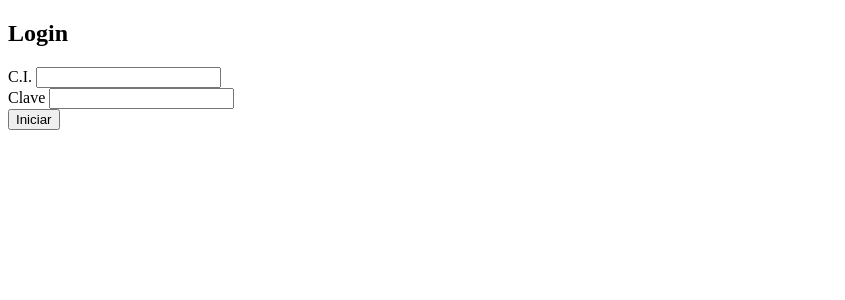
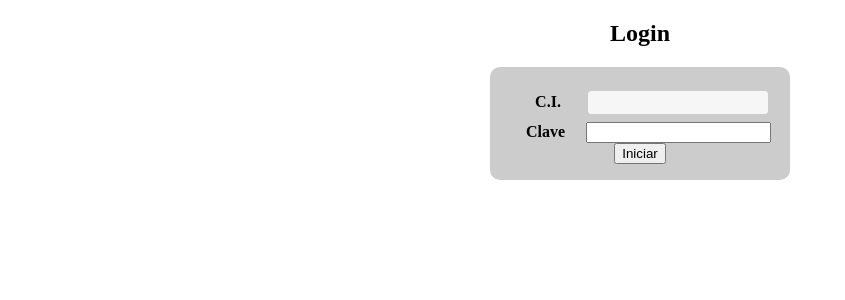
Before and after one commit to djmikelp/Parcial1_PM, a CodeIgniter app: page /database/ in a window 1280 px wide. Shown: the top 300 px of the page, without its empty margins (0-845 px from the left). Run offline with CodeIgniter, Linux system fonts and the light colour scheme; data that the repository does not hold is empty.

Commit message:
Pregunta 1 completada

```diff
--- a/application/controllers/Login_Controller.php
+++ b/application/controllers/Login_Controller.php
@@ -28,10 +28,12 @@ public function __construct()
 				$this->load->view('header', $datos);
 				$this->load->view('Bienvenida');
 				$this->load->view('footer');
+
 			}else {
 				redirect('Login_Controller');
 			}
 		}
 	}
 
+
 }
--- a/application/views/header.php
+++ b/application/views/header.php
@@ -5,6 +5,67 @@ defined('BASEPATH') OR exit('No direct script access allowed');
   <html lang="en">
     <head>
       <meta charset="utf-8">
-    <title></title>
+      <title><?php echo "Hola ".$identificador["nombrecompleto"]; ?></title>
+      <style type="text/css">
+      *{box-sizing:border-box;}
+
+      form{
+      	width:300px;
+      	padding:16px;
+      	border-radius:10px;
+      	margin:auto;
+      	background-color:#ccc;
+      }
+
+      form label{
+      	width:72px;
+      	font-weight:bold;
+      	display:inline-block;
+      }
+
+      form input[type="text"],
+      form input[type="email"]{
+      	width:180px;
+      	padding:3px 10px;
+      	border:1px solid #f6f6f6;
+      	border-radius:3px;
+      	background-color:#f6f6f6;
+      	margin:8px 0;
+      	display:inline-block;
+      }
+
+      form input[type="submit"]{
+      	width:100%;
+      	padding:8px 16px;
+      	margin-top:32px;
+      	border:1px solid #000;
+      	border-radius:5px;
+      	display:block;
+      	color:#fff;
+      	background-color:#000;
+      }
+
+      form input[type="submit"]:hover{
+      	cursor:pointer;
+      }
+
+      textarea{
+      	width:100%;
+      	height:100px;
+      	border:1px solid #f6f6f6;
+      	border-radius:3px;
+      	background-color:#f6f6f6;
+      	margin:8px 0;
+      	/*resize: vertical | horizontal | none | both*/
+      	resize:none;
+      	display:block;
+      }
+      * { text-align: center; }
+        h1 { font-family: arial; text-align: center;}
+        p { font-family: arial; text-align: justify; margin: 25px;}
+        img {width: 300px; height: 225px ; margin: 10px; }
+        <?php echo"body { background-color: ".$usuario["color"]."; }"; ?>
+
+      </style>
     </head>
     <body>
--- a/application/views/login.php
+++ b/application/views/login.php
@@ -4,8 +4,6 @@
         <div class="form-element">
             <label>C.I.</label>
             <input type="text" name="ci" pattern="[a-zA-Z0-9]+" required />
-        </div>
-        <div class="form-element">
             <label>Clave</label>
             <input type="password" name="clave" required />
         </div>
--- a/database.sql
+++ b/database.sql
@@ -27,9 +27,9 @@ insert into identificador values('6840841','Miguel Angel Pozo Morales','1989-01-
 insert into identificador values('7547891','Pepito Flores Flini','1990-05-02','co');
 insert into identificador values('9874566','Juancito Pinto Belini','2000-12-24','sz');
 
-insert into usuario values('123456', '6840841', '#a3c323','foto1.jpg');
-insert into usuario values('1234567', '7547891', '#58d19e','foto2.jpg');
-insert into usuario values('12345678', '9874566', '#3811f4','foto3.jpg');
+insert into usuario values('123456', '6840841', '#a3c323','fotos/foto1.jpg');
+insert into usuario values('1234567', '7547891', '#58d19e','fotos/foto2.jpg');
+insert into usuario values('12345678', '9874566', '#3811f4','fotos/foto3.jpg');
 
 insert into notas values('6840841','inf-111',80);
 insert into notas values('6840841','inf-112',90);
```
Also changed, not shown: application/views/bienvenida.php (+17 -3 lines), foto1.jpg (added), fotos/foto1.jpg (added), fotos/foto2.jpg (added), fotos/foto3.jpg (added). Lines whose indentation alone changed are shown as unchanged.
